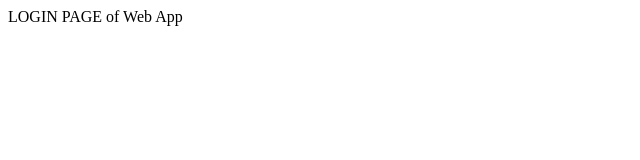
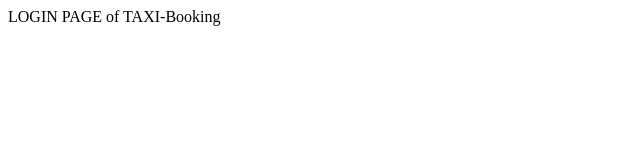
Before and after one commit to bvsaikiran/gitlab, a plain HTML site: page index.html in a window 1280 px wide. Shown: the full height of the page, 0-640 px from the left. Drawn offline with Linux system fonts and the light colour scheme.

Commit message:
Update index.html

```diff
--- a/index.html
+++ b/index.html
@@ -2,7 +2,7 @@
 	<head>
 	</head>
 	<body>
-		LOGIN PAGE of Web App
+		LOGIN PAGE of TAXI-Booking
 	</body>
 
 
```
